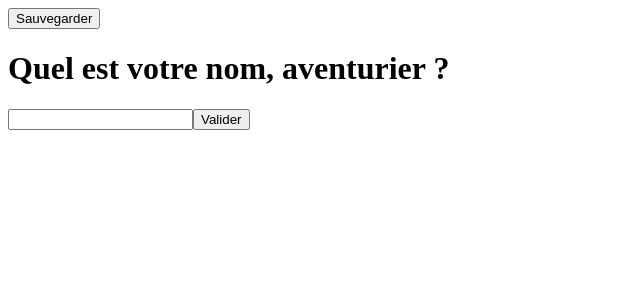
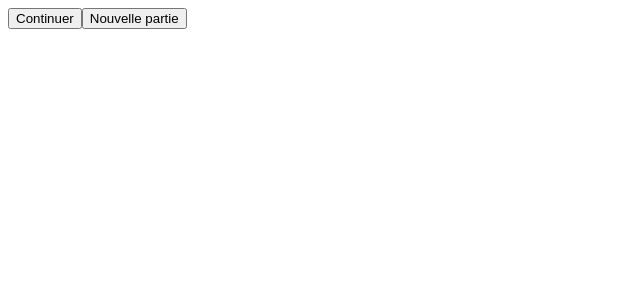
Before and after one commit to bourgouin-benjamin/my-rpg, a Next.js app: page / in a window 1280 px wide. Shown: the top 300 px of the page, without its empty margins (0-640 px from the left). Built offline with nearby package versions, Linux system fonts and the light colour scheme.

Commit message:
Rectification de Home pour donner le choix entre continuer la partie ou en démarrer une nouvelle

```diff
--- a/pages/index.js
+++ b/pages/index.js
@@ -1,59 +1,28 @@
 // Librairie
 import { useRouter } from 'next/router';
-
-// Class
-import Paths from '../helpers/classHelpers/paths';
-const PATHS = new Paths();
-
-// Component
-import SaveButton from '../helpers/elements/saveButton';
 
 function Home() {
 	// Variable
 	const router = useRouter();
 
 	// Méthode
-	// const fetchData = async () => {
-	// 	const response = await fetch(PATHS.save);
-	// 	const data = await response.json();
-	// 	console.log('data', data);
-	// };
-
-	const saveData = async (datas) => {
-		const requestBody = {
-			key: Object.keys(datas)[0],
-			value: Object.values(datas)[0],
-		};
-
-		const response = await fetch(PATHS.saveData, {
-			method: 'POST',
-			headers: {
-				'Content-Type': 'application/json',
-			},
-			body: JSON.stringify(requestBody),
-		});
-		const data = await response.json();
-		console.log(data);
+	const loadGame = async () => {
+		console.log('loading');
 	};
 
-	const onNameSubmit = (e) => {
-		e.preventDefault();
-		let formData = new FormData(e.target);
-		saveData(Object.fromEntries(formData));
+	const startNewGame = async () => {
+		const confirmation = prompt(
+			'Veuillez écrire "continuer" pour commencer une nouvelle partie. Attention, toutes données de la précédente sauvegarde seront effacées, cette action est irréversible.'
+		);
+		if (confirmation === 'continuer') {
+			console.log('new game');
+		}
 	};
 
 	return (
 		<main>
-			<SaveButton />
-			<h1>Quel est votre nom, aventurier ?</h1>
-			<form onSubmit={onNameSubmit}>
-				<input
-					type="text"
-					name="adventurerName"
-					id="adventurerName"
-				/>
-				<button type="submit">Valider</button>
-			</form>
+			<button onClick={loadGame}>Continuer</button>
+			<button onClick={startNewGame}>Nouvelle partie</button>
 		</main>
 	);
 }
```
